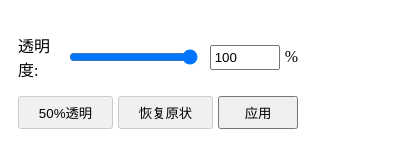
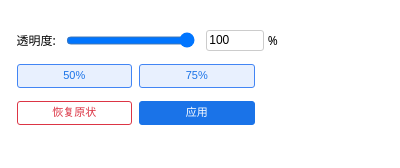
Before and after one commit to lwt09/fishing-plugin, a browser extension: page src/popup.html in a window 400 px wide. Drawn offline with Linux system fonts and the light colour scheme.

Commit message:
feat: opt layerout

```diff
--- a/src/popup.html
+++ b/src/popup.html
@@ -4,43 +4,93 @@
   <meta charset="UTF-8">
   <style>
     body {
-      width: 280px;
-      padding: 10px;
+      width: 238px;
+      padding: 8.5px;
+      font-family: system-ui, -apple-system, sans-serif;
+      font-size: 12px;
     }
     .slider-container {
-      margin: 15px 0;
+      margin: 13px 0;
       display: flex;
       align-items: center;
-      gap: 10px;
+      gap: 8.5px;
     }
     .input-container {
       display: flex;
       align-items: center;
-      gap: 5px;
+      gap: 4px;
     }
     input[type="number"] {
-      width: 60px;
-      padding: 3px;
+      width: 51px;
+      padding: 2.5px;
+      border: 1px solid #ccc;
+      border-radius: 3px;
+      font-size: 12px;
+    }
+    input[type="range"] {
+      flex: 1;
+      height: 17px;
     }
     .button-container {
+      display: grid;
+      grid-template-columns: repeat(2, 1fr);
+      gap: 7px;
+      margin-top: 13px;
+    }
+    .preset-buttons {
       display: flex;
-      flex-wrap: wrap;
-      gap: 5px;
+      gap: 7px;
+      margin-bottom: 7px;
     }
     button {
-      margin: 0;
       padding: 5px 10px;
-      flex: 1 0 auto;
-      min-width: 80px;
+      border: 1px solid #ccc;
+      border-radius: 3px;
+      background: #f8f8f8;
+      cursor: pointer;
+      transition: all 0.2s ease;
+      font-size: 11px;
+      height: 24px;
+      line-height: 1;
+    }
+    button:hover {
+      background: #eee;
+      border-color: #999;
     }
     .preset-button {
-      background-color: #f0f0f0;
-      border: 1px solid #ccc;
-      border-radius: 3px;
-      cursor: pointer;
+      flex: 1;
+      text-align: center;
+      background: #e8f0fe;
+      border-color: #4285f4;
+      color: #1a73e8;
+      min-width: 42.5px;
     }
     .preset-button:hover {
-      background-color: #e0e0e0;
+      background: #d2e3fc;
+      border-color: #1a73e8;
+    }
+    #reset {
+      background: #fff;
+      border-color: #dc3545;
+      color: #dc3545;
+    }
+    #reset:hover {
+      background: #fff5f5;
+    }
+    #apply {
+      background: #1a73e8;
+      border-color: #1a73e8;
+      color: white;
+    }
+    #apply:hover {
+      background: #1557b0;
+    }
+    label {
+      font-size: 12px;
+      white-space: nowrap;
+    }
+    .input-container span {
+      font-size: 12px;
     }
   </style>
 </head>
@@ -53,9 +103,12 @@
       <span>%</span>
     </div>
   </div>
+  <div class="preset-buttons">
+    <button id="half-opacity" class="preset-button">50%</button>
+    <button id="three-quarters-opacity" class="preset-button">75%</button>
+  </div>
   <div class="button-container">
-    <button id="half-opacity" class="preset-button">50%透明</button>
-    <button id="reset" class="preset-button">恢复原状</button>
+    <button id="reset">恢复原状</button>
     <button id="apply">应用</button>
   </div>
   <script src="popup.js"></script>
--- a/src/popup.js
+++ b/src/popup.js
@@ -4,6 +4,7 @@ document.addEventListener('DOMContentLoaded', async function () {
   const resetButton = document.getElementById('reset');
   const applyButton = document.getElementById('apply');
   const halfOpacityButton = document.getElementById('half-opacity');
+  const threeQuartersOpacityButton = document.getElementById('three-quarters-opacity');
 
   // 获取活动标签页ID和初始化面板
   let activeTabId = null;
@@ -29,9 +30,9 @@ document.addEventListener('DOMContentLoaded', async function () {
       action: 'getOpacity',
     });
 
-    if (response && response.currentOpacities) {
+    if (response && response.currentOpacity) {
       // 显示图片的透明度值
-      syncValues(response.currentOpacities.image * 100);
+      syncValues(response.currentOpacity * 100);
     } else {
       // 使用默认值
       syncValues(22); // 图片默认值
@@ -48,39 +49,41 @@ document.addEventListener('DOMContentLoaded', async function () {
   }
 
   // 应用透明度的通用函数
-  async function applyOpacity(opacity, type) {
+  async function applyOpacity(opacity) {
     try {
       await chrome.tabs.sendMessage(activeTabId, {
         action: 'setOpacity',
         opacity: opacity.toString(),
-        type: type,
       });
+      syncValues(opacity * 100);
     } catch (error) {
       console.error('Error applying opacity:', error);
     }
   }
 
-  // 应用按钮 - 只改变图片透明度
+  // 应用按钮
   applyButton.addEventListener('click', async function () {
     const opacity = slider.value / 100;
-    await applyOpacity(opacity, 'image');
+    await applyOpacity(opacity);
   });
 
-  // 50%透明度按钮 - 只改变图片透明度
+  // 50%透明度按钮
   halfOpacityButton.addEventListener('click', async function () {
-    await applyOpacity(0.5, 'image');
-    syncValues(50);
+    await applyOpacity(0.5);
   });
 
-  // 重置按钮 - 重置为默认值
+  // 75%透明度按钮
+  threeQuartersOpacityButton.addEventListener('click', async function () {
+    await applyOpacity(0.75);
+  });
+
+  // 重置按钮
   resetButton.addEventListener('click', async function () {
     try {
-      const response = await chrome.tabs.sendMessage(activeTabId, {
+      await chrome.tabs.sendMessage(activeTabId, {
         action: 'resetOpacity',
       });
-      if (response && response.currentOpacities) {
-        syncValues(response.currentOpacities.image * 100);
-      }
+      syncValues(100);
     } catch (error) {
       console.error('Error resetting opacity:', error);
     }
```
